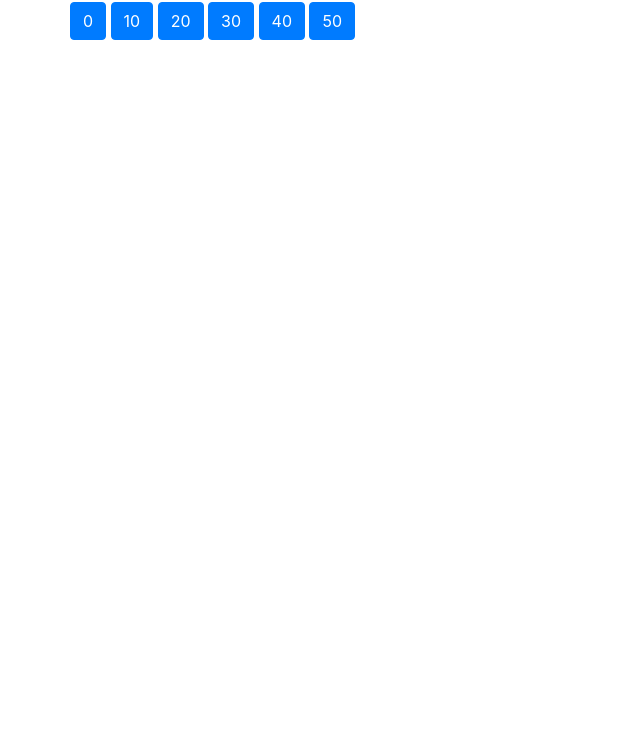
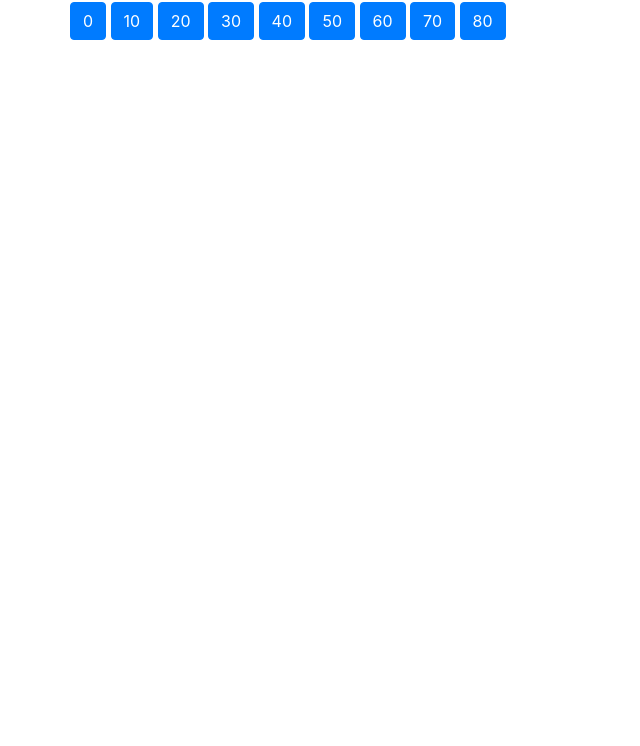
Before and after one commit to MattCollins84/hack-sensor, a website: page public/index.html in a window 1280 px wide. Shown: the part 54-800 px from the top of the page, without its empty margins (0-640 px from the left). Drawn offline with nearby package versions, Linux system fonts and the light colour scheme.

Commit message:
sensor v1

```diff
--- a/public/index.html
+++ b/public/index.html
@@ -15,6 +15,9 @@
           <button class="btn btn-primary" onclick="setPressure(30)">30</button>
           <button class="btn btn-primary" onclick="setPressure(40)">40</button>
           <button class="btn btn-primary" onclick="setPressure(50)">50</button>
+          <button class="btn btn-primary" onclick="setPressure(60)">60</button>
+          <button class="btn btn-primary" onclick="setPressure(70)">70</button>
+          <button class="btn btn-primary" onclick="setPressure(80)">80</button>
         </div>
       </div>
     </div>
--- a/src/app.ts
+++ b/src/app.ts
@@ -11,7 +11,7 @@ const interval = argv.interval || 200
 const startPressure = argv.pressure || 30
 const env = argv.env || 'dev'
 
-const tagNumber = env === 'dev' ? "MCD-20-KX-1005" : "MCD-20-KX-1009"
+const tagNumber = env === 'dev' ? "MCD-20-KX-1005" : "MCD-20-KX-1011"
 
 SourceMapInstall()
 
```
Also changed, not shown: build/app.js.
